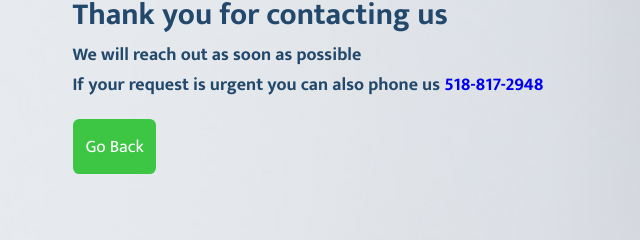
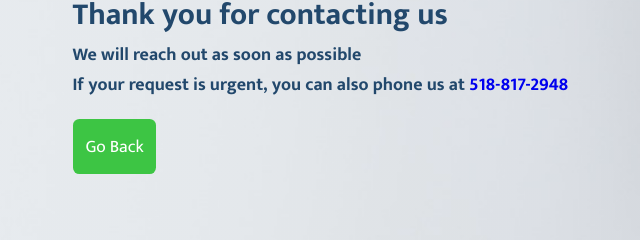
Before and after one commit to Aleshere/clean-by-nature-lcc, a plain HTML site: page formSubmitted.html in a window 1280 px wide. Shown: the part 251-491 px from the top of the page, 81-721 px from the left. Drawn offline with Linux system fonts and the light colour scheme.

Commit message:
redirect update

```diff
--- a/formSubmitted.html
+++ b/formSubmitted.html
@@ -18,7 +18,7 @@
                 <div class="formSubmitted">
                     <h1>Thank you for contacting us</h1>
                     <h3>We will reach out as soon as possible</h3>
-                    <h3 class="formSubmittedH3">If your request is urgent you can also phone us <a href="tel:+1-518-817-2948">518-817-2948</a></h3>
+                    <h3 class="formSubmittedH3">If your request is urgent, you can also phone us at <a href="tel:+1-518-817-2948">518-817-2948</a></h3>
                     <a href="/index.html#hero" class="btn hero-btn">Go Back</a>
                 </div>
             </div>
```
Also changed, not shown: index.html (+5 -2 lines).
